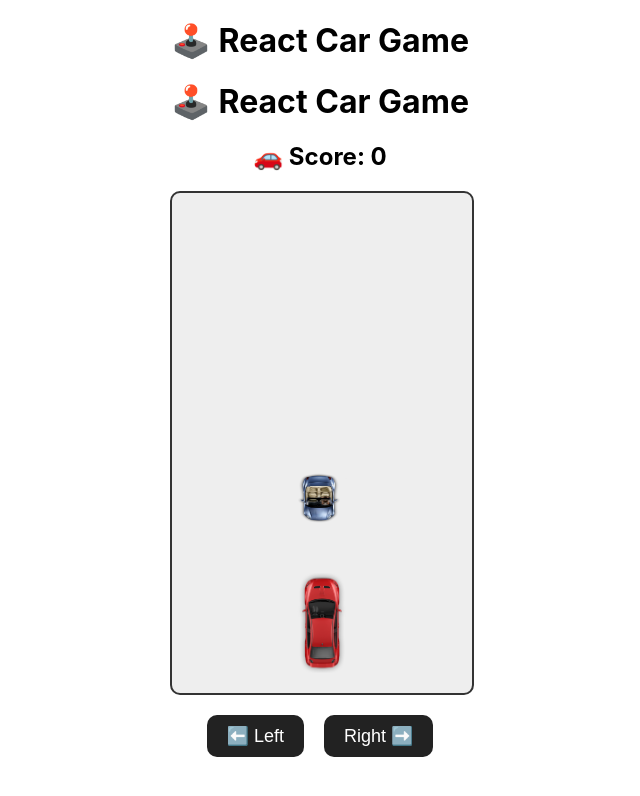
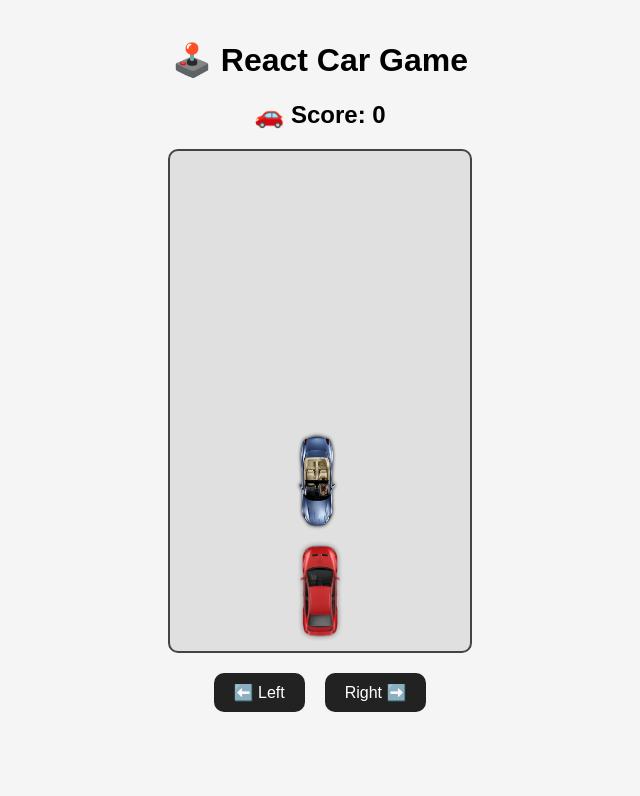
Before and after one commit to Lathish9/car-game, a React (Create React App) app: page / in a window 1280 px wide. Both pictures are taken after a click on the button "Restart". Shown: the top 796 px of the page, without its empty margins (320-960 px from the left). Built offline with nearby package versions, Linux system fonts and the light colour scheme.

Commit message:
first commit

```diff
--- a/src/App.css
+++ b/src/App.css
@@ -1,38 +1,46 @@
-.App {
+body {
+  font-family: 'Arial', sans-serif;
   text-align: center;
+  background-color: #f5f5f5;
+  margin: 0;
 }
 
-.App-logo {
-  height: 40vmin;
-  pointer-events: none;
+.game-container {
+  padding: 20px;
 }
 
-@media (prefers-reduced-motion: no-preference) {
-  .App-logo {
-    animation: App-logo-spin infinite 20s linear;
-  }
+.game-box {
+  position: relative;
+  width: 300px;
+  height: 500px;
+  margin: 0 auto;
+  background-color: #e0e0e0;
+  border: 2px solid #444;
+  border-radius: 10px;
+  overflow: hidden;
 }
 
-.App-header {
-  background-color: #282c34;
-  min-height: 100vh;
+.controls {
+  margin-top: 20px;
   display: flex;
-  flex-direction: column;
-  align-items: center;
   justify-content: center;
-  font-size: calc(10px + 2vmin);
-  color: white;
+  gap: 20px;
 }
 
-.App-link {
-  color: #61dafb;
+.btn {
+  padding: 10px 20px;
+  font-size: 16px;
+  background-color: #222;
+  color: white;
+  border: none;
+  border-radius: 10px;
+  cursor: pointer;
 }
 
-@keyframes App-logo-spin {
-  from {
-    transform: rotate(0deg);
-  }
-  to {
-    transform: rotate(360deg);
-  }
+.game-over {
+  position: absolute;
+  top: 40%;
+  width: 100%;
+  font-size: 20px;
+  color: red;
 }
--- a/src/App.js
+++ b/src/App.js
@@ -2,12 +2,7 @@ import React from 'react';
 import Game from './components/Game';
 
 function App() {
-  return (
-    <div>
-      <h1 style={{ textAlign: 'center' }}>🕹️ React Car Game</h1>
-      <Game />
-    </div>
-  );
+  return <Game />;
 }
 
 export default App;
--- a/src/components/Car.jsx
+++ b/src/components/Car.jsx
@@ -3,14 +3,14 @@ import React from 'react';
 export default function Car({ position }) {
   return (
     <img
-      src={process.env.PUBLIC_URL + '/car.png'}
+      src={`${process.env.PUBLIC_URL}/car.png`}
       alt="Car"
       style={{
         position: 'absolute',
-        bottom: '20px',
+        bottom: 10,
         left: position,
-        width: '50px',
-        height: '100px',
+        width: 50,
+        height: 100,
       }}
     />
   );
--- a/src/components/Game.jsx
+++ b/src/components/Game.jsx
@@ -1,6 +1,7 @@
 import React, { useEffect, useState } from 'react';
 import Car from './Car';
 import Obstacle from './Obstacle';
+import '../App.css';
 
 const GAME_WIDTH = 300;
 const GAME_HEIGHT = 500;
@@ -8,29 +9,27 @@ const GAME_HEIGHT = 500;
 export default function Game() {
   const [carPosition, setCarPosition] = useState(125);
   const [obstacle, setObstacle] = useState({ top: 0, left: 125 });
+  const [score, setScore] = useState(0);
   const [gameOver, setGameOver] = useState(false);
-  const [score, setScore] = useState(0);
   const [userInteracted, setUserInteracted] = useState(false);
 
   const playCrashSound = () => {
-    const crashAudio = new Audio(process.env.PUBLIC_URL + '/crash.mp3');
-    crashAudio.play().catch((e) => console.log('Sound blocked:', e));
+    const crashAudio = new Audio(`${process.env.PUBLIC_URL}/crash.mp3`);
+    crashAudio.play().catch(() => {});
   };
 
-  // Track first interaction (for autoplay audio policy)
   useEffect(() => {
-    const markInteraction = () => setUserInteracted(true);
-    window.addEventListener('keydown', markInteraction);
-    window.addEventListener('mousedown', markInteraction);
-    window.addEventListener('touchstart', markInteraction);
+    const handleInteraction = () => setUserInteracted(true);
+    window.addEventListener('keydown', handleInteraction);
+    window.addEventListener('mousedown', handleInteraction);
+    window.addEventListener('touchstart', handleInteraction);
     return () => {
-      window.removeEventListener('keydown', markInteraction);
-      window.removeEventListener('mousedown', markInteraction);
-      window.removeEventListener('touchstart', markInteraction);
+      window.removeEventListener('keydown', handleInteraction);
+      window.removeEventListener('mousedown', handleInteraction);
+      window.removeEventListener('touchstart', handleInteraction);
     };
   }, []);
 
-  // Keyboard controls
   useEffect(() => {
     const handleKeyDown = (e) => {
       if (gameOver) return;
@@ -44,7 +43,6 @@ export default function Game() {
     return () => window.removeEventListener('keydown', handleKeyDown);
   }, [carPosition, gameOver]);
 
-  // Obstacle movement
   useEffect(() => {
     if (gameOver) return;
 
@@ -52,14 +50,12 @@ export default function Game() {
       setObstacle((obs) => {
         const newTop = obs.top + 10;
 
-        // Check collision
         if (newTop > 400 && Math.abs(obs.left - carPosition) < 50) {
           if (userInteracted) playCrashSound();
           setGameOver(true);
           return obs;
         }
 
-        // Reset obstacle
         if (newTop > GAME_HEIGHT) {
           setScore((s) => s + 1);
           return {
@@ -82,74 +78,29 @@ export default function Game() {
     setGameOver(false);
   };
 
-  // Touch controls
-  const moveLeft = () => {
-    if (carPosition > 0) setCarPosition((pos) => pos - 25);
-  };
-  const moveRight = () => {
-    if (carPosition < GAME_WIDTH - 50) setCarPosition((pos) => pos + 25);
-  };
-
   return (
-    <div style={{ width: GAME_WIDTH, margin: 'auto', textAlign: 'center' }}>
+    <div className="game-container">
       <h1>🕹️ React Car Game</h1>
       <h2>🚗 Score: {score}</h2>
-
-      <div
-        style={{
-          position: 'relative',
-          width: GAME_WIDTH,
-          height: GAME_HEIGHT,
-          backgroundColor: '#eee',
-          border: '2px solid #333',
-          borderRadius: '10px',
-          overflow: 'hidden',
-        }}
-      >
+      <div className="game-box">
         {!gameOver ? (
           <>
             <Car position={carPosition} />
             <Obstacle top={obstacle.top} left={obstacle.left} />
           </>
         ) : (
-          <div
-            style={{
-              position: 'absolute',
-              top: '40%',
-              width: '100%',
-              color: 'red',
-              fontSize: '24px',
-            }}
-          >
+          <div className="game-over">
             <p>💥 Game Over!</p>
-            <button onClick={restartGame} style={buttonStyle}>
-              Restart
-            </button>
+            <button onClick={restartGame} className="btn">Restart</button>
           </div>
         )}
       </div>
-
-      {/* Mobile Controls */}
       {!gameOver && (
-        <div style={{ marginTop: '20px', display: 'flex', justifyContent: 'center', gap: '20px' }}>
-          <button onClick={moveLeft} onTouchStart={moveLeft} style={buttonStyle}>
-            ⬅️ Left
-          </button>
-          <button onClick={moveRight} onTouchStart={moveRight} style={buttonStyle}>
-            Right ➡️
-          </button>
+        <div className="controls">
+          <button onClick={() => setCarPosition((p) => Math.max(0, p - 25))} className="btn">⬅️ Left</button>
+          <button onClick={() => setCarPosition((p) => Math.min(GAME_WIDTH - 50, p + 25))} className="btn">Right ➡️</button>
         </div>
       )}
     </div>
   );
 }
-
-const buttonStyle = {
-  padding: '10px 20px',
-  fontSize: '18px',
-  backgroundColor: '#222',
-  color: 'white',
-  borderRadius: '10px',
-  border: 'none',
-  cursor: 'pointer',
-};
--- a/src/components/Obstacle.css
+++ b/src/components/Obstacle.css
@@ -1,5 +1,6 @@
 .obstacle {
     position: absolute;
+    bottom: 20px;
     width: 50px;
     height: 100px;
     background-color: red;
--- a/src/components/Obstacle.jsx
+++ b/src/components/Obstacle.jsx
@@ -3,14 +3,14 @@ import React from 'react';
 export default function Obstacle({ top, left }) {
   return (
     <img
-      src={process.env.PUBLIC_URL + '/obstacle.png'}
+      src={`${process.env.PUBLIC_URL}/obstacle.png`}
       alt="Obstacle"
       style={{
         position: 'absolute',
-        top: top,
-        left: left,
-        width: '50px',
-        height: '50px',
+        top,
+        left,
+        width: 50,
+        height: 100,
       }}
     />
   );
--- a/src/index.js
+++ b/src/index.js
@@ -1,17 +1,7 @@
 import React from 'react';
 import ReactDOM from 'react-dom/client';
-import './index.css';
+import './App.css';
 import App from './App';
-import reportWebVitals from './reportWebVitals';
 
 const root = ReactDOM.createRoot(document.getElementById('root'));
-root.render(
-  <React.StrictMode>
-    <App />
-  </React.StrictMode>
-);
-
-// If you want to start measuring performance in your app, pass a function
-// to log results (for example: reportWebVitals(console.log))
-// or send to an analytics endpoint. Learn more: https://bit.ly/CRA-vitals
-reportWebVitals();
+root.render(<App />);
```
